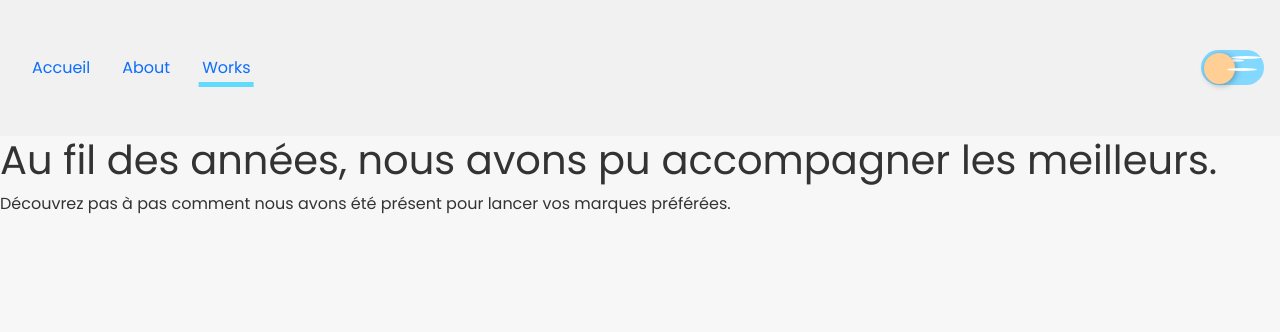
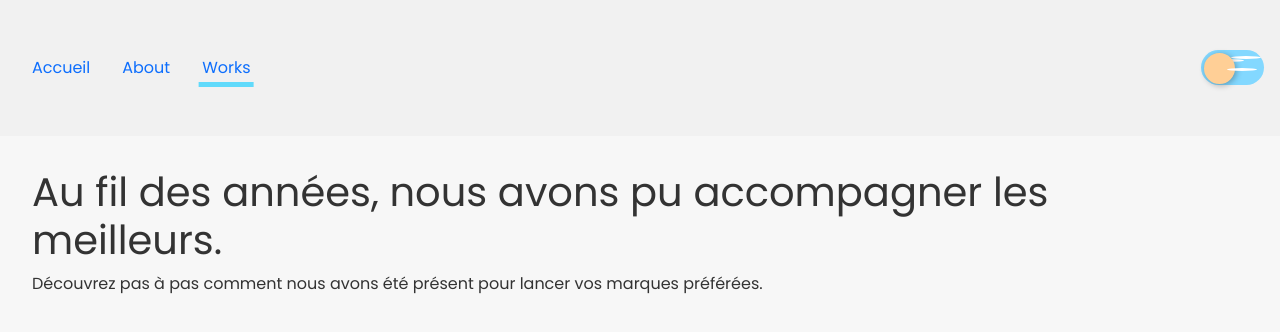
Before and after one commit to aauugguussttiinn/agency-website, a React (Create React App) app: page /works in a window 1280 px wide. Shown: the top 332 px of the page. Built offline with nearby package versions, Linux system fonts and the light colour scheme.

Commit message:
Nightmode is done

```diff
--- a/src/pages/About/About.jsx
+++ b/src/pages/About/About.jsx
@@ -3,14 +3,16 @@ import Header from "components/Header/Header";
 
 const About = () => {
   return (
+    <>
+      <Header />
       <div className="about">
-      <Header />
         <h1>Websitic est une Agence de communication digitale à paris ayant pour mission de vous accompagner sur vos projets digitaux.</h1>
         <p>
           De l’étape d’avant projet web au lancement effectif du site, nous somme là pour vous. Tout au long de la durée de vie de nos projets communs, nous mettons tout en oeuvre pour vous proposer des stratégies digitales efficaces et vous permettre d’atteindre vos objectifs.
           Laissez votre projet entre des mains dignes de confiance, ayant accompagné "PLATON", "TCar", "Solane" ou encore "Sedal" vers le sommet.
         </p>
       </div>
+    </>
   );
 };
 
--- a/src/pages/About/_about.scss
+++ b/src/pages/About/_about.scss
@@ -0,0 +1,4 @@
+.about {
+  padding: 2rem 2rem;
+  height: 100vh;
+}
--- a/src/pages/Home/_home.scss
+++ b/src/pages/Home/_home.scss
@@ -0,0 +1,4 @@
+.home {
+  padding: 2rem 2rem;
+  height: 100vh;
+}
--- a/src/pages/Works/Works.jsx
+++ b/src/pages/Works/Works.jsx
@@ -3,13 +3,16 @@ import Header from "components/Header/Header";
 
 const Works = () => {
   return (
-    <div>
+    <>
       <Header />
-      <h1>Au fil des années, nous avons pu accompagner les meilleurs.</h1>
-      <p>
-        Découvrez pas à pas comment nous avons été présent pour lancer vos marques préférées.
-      </p>
-    </div>
+      <div className="works">
+        <h1>Au fil des années, nous avons pu accompagner les meilleurs.</h1>
+        <p>
+          Découvrez pas à pas comment nous avons été présent pour lancer vos marques préférées.
+        </p>
+      </div>
+    </>
+
   );
 };
 
--- a/src/pages/Works/_works.scss
+++ b/src/pages/Works/_works.scss
@@ -0,0 +1,4 @@
+.works {
+  padding: 2rem 2rem;
+  height: 100vh;
+}
--- a/src/styles/index.scss
+++ b/src/styles/index.scss
@@ -1,5 +1,8 @@
 @import 'bootstrap/dist/css/bootstrap.min.css';
 @import "./settings";
+@import "pages/Home/home";
+@import "pages/About/about";
+@import "pages/Works/works";
 @import "components/Header/header";
 @import "components/Navigation/navigation";
 @import "components/ToggleButton/toggle-button";
```
Lines whose indentation alone changed are shown as unchanged.
